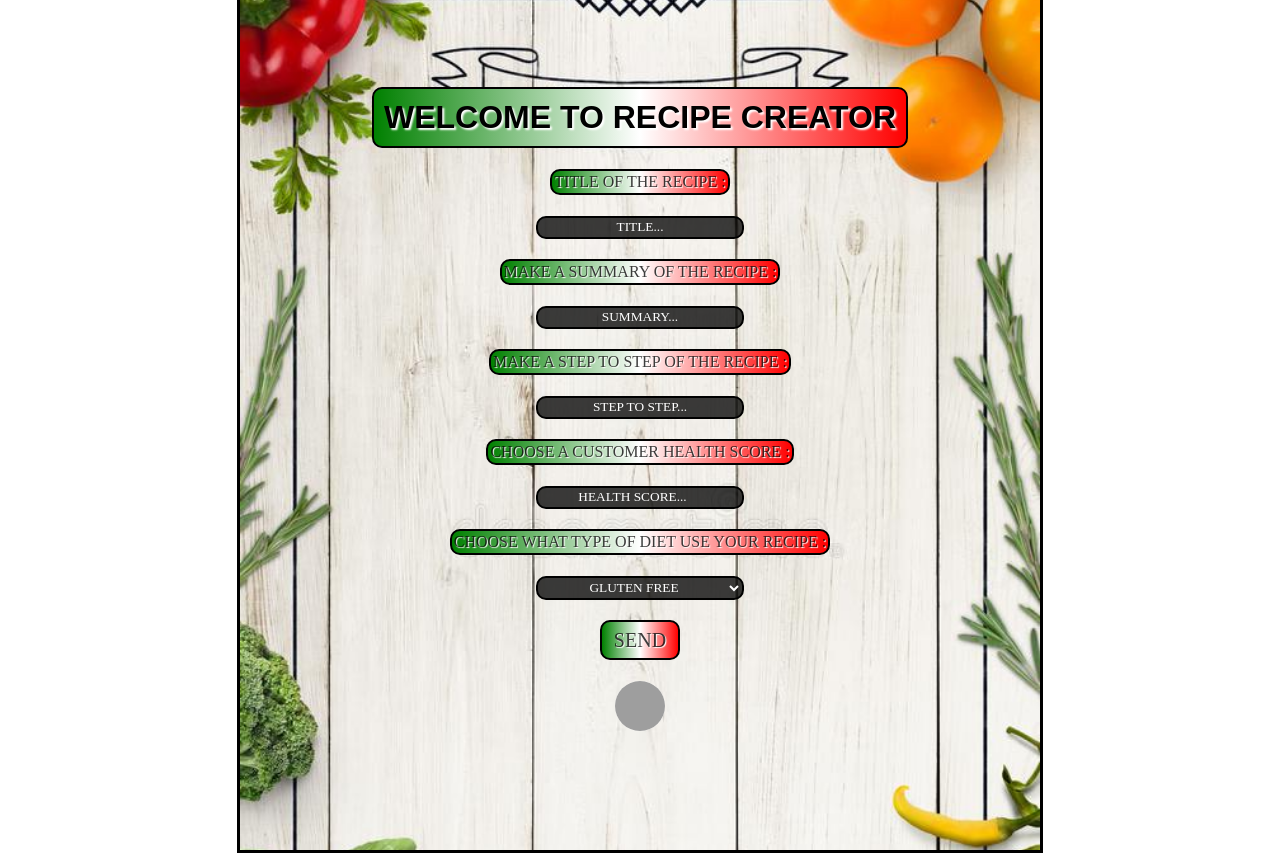
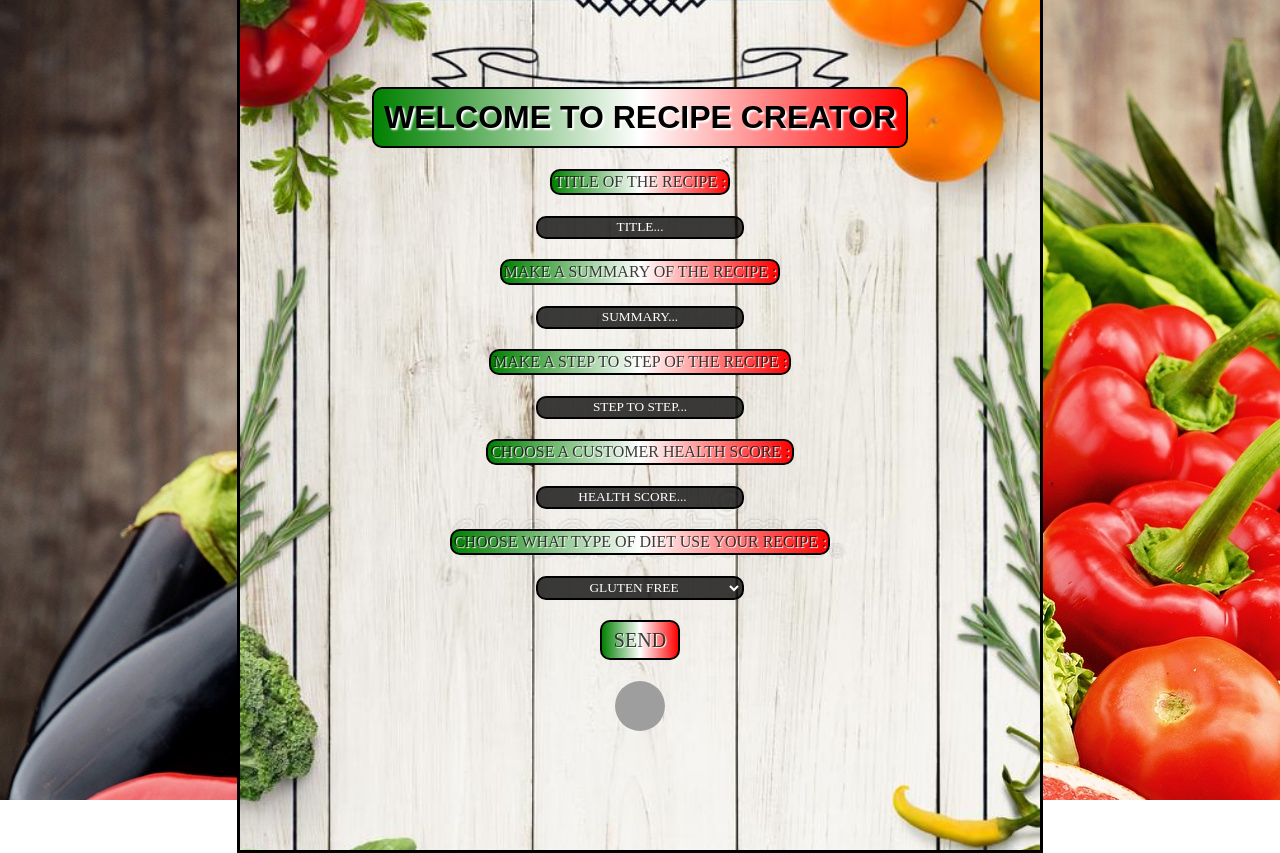
Before and after one commit to cor2ba/Foodfy, a React (Create React App) app in the folder client/: page /recipeCreator in a window 1280 px wide. Built offline with nearby package versions, Linux system fonts and the light colour scheme; grey boxes are pictures that could not be loaded.

Commit message:
7mo commit NF-RD

```diff
--- a/client/src/component/ButtonForCreator/buttonForCreator.module.css
+++ b/client/src/component/ButtonForCreator/buttonForCreator.module.css
@@ -1,9 +1,10 @@
 .ButtonCreator {
   background: linear-gradient(to right, green, white, red);
-  color: white;
+  color: black;
   border: 2px solid black;
   height: 27px;
   margin-right: 50px;
   font-family: Cardo;
   cursor: crosshair;
+  text-shadow: white 2px 2px 2px;
 }
--- a/client/src/component/RecipeCreator/recipeCreator.module.css
+++ b/client/src/component/RecipeCreator/recipeCreator.module.css
@@ -1,12 +1,13 @@
 .Parent {
+  background-image: url(../../imgs/backgroundcreator.jpg);
   display: flex;
   justify-content: center;
   align-items: center;
   position: absolute;
-  left: 10%;
-  right: 10%;
-  top: 10%;
-  bottom: 10%;
+  left: 0%;
+  right: 0%;
+  top: 0%;
+  bottom: 0%;
 }
 
 .Countainer {
--- a/client/src/component/RecipesCard/recipesCard.module.css
+++ b/client/src/component/RecipesCard/recipesCard.module.css
@@ -29,6 +29,7 @@
   border-radius: 10px;
   padding: 5px;
   text-shadow: white 2px 2px 2px;
+  margin: 8px;
 }
 
 .Subtitle {
```
Also changed, not shown: client/src/imgs/backgroundcreator.jpg (renamed from client/src/imgs/backgroundLadding.jpg), 1 other file (tests, documents, lock files or other folders).
